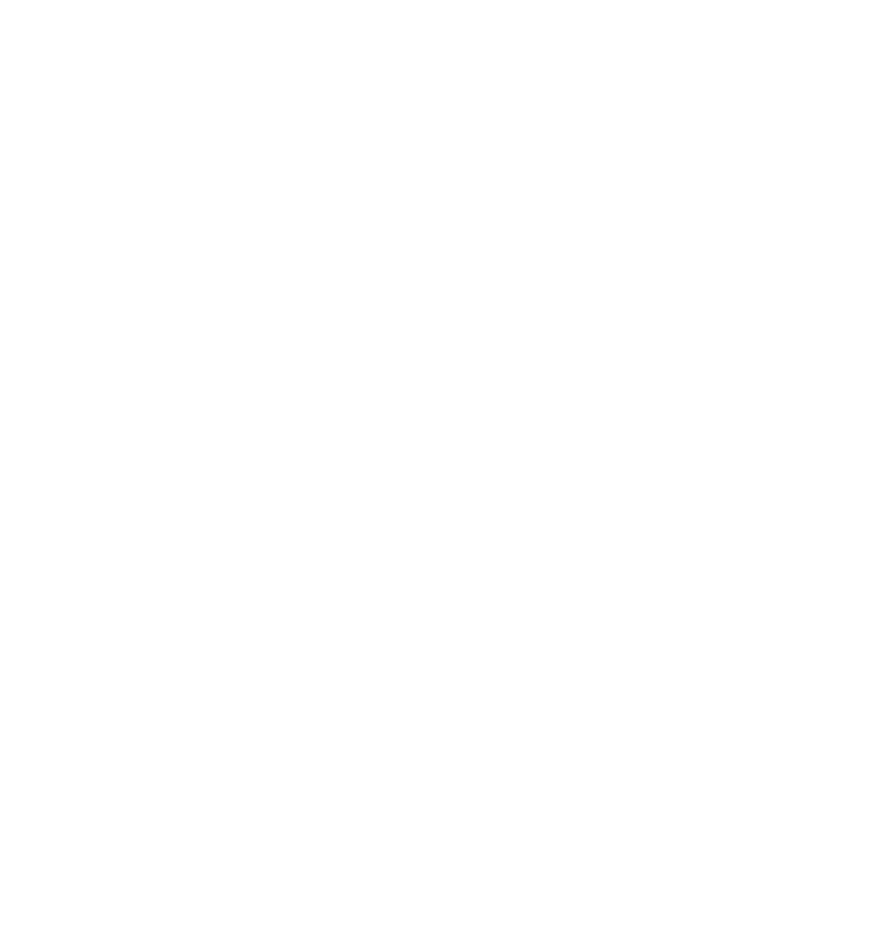
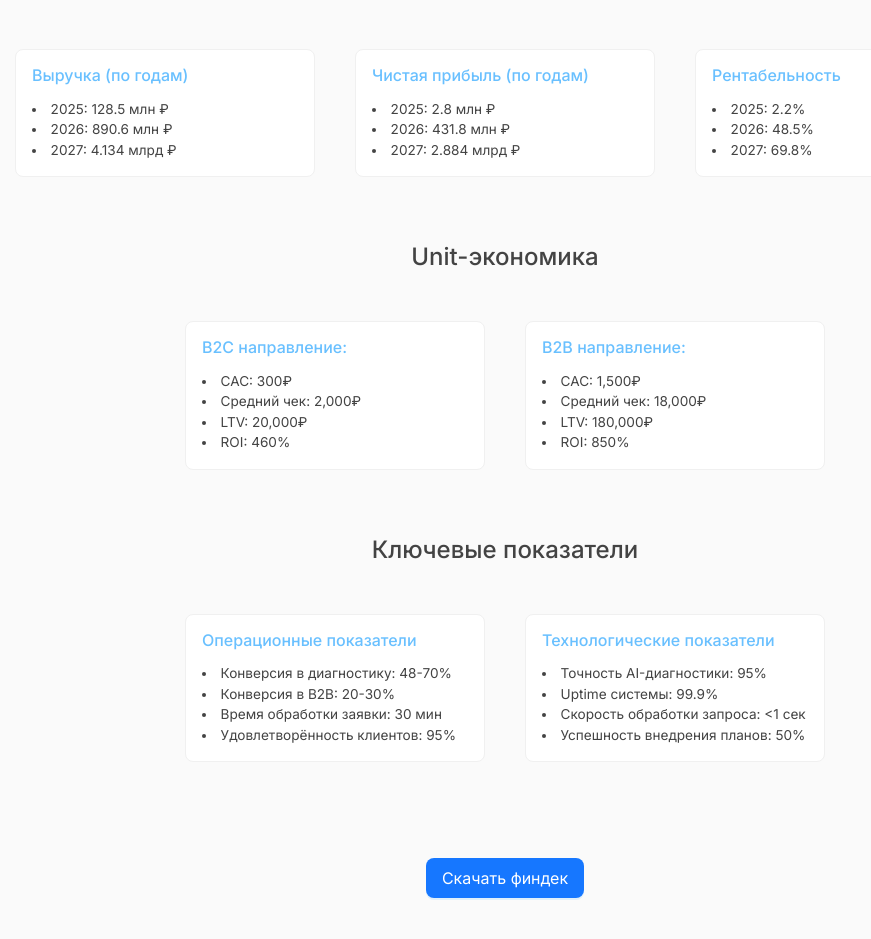
Before and after one commit to zdrnrt/cskn1, a React app: page / in a window 1280 px wide. Shown: the part 10923-11862 px from the top of the page, without its empty margins (135-1006 px from the left). Before the commit the page ends 10696 px from the top, so only its background shows below. Built offline with nearby package versions, Linux system fonts and the light colour scheme.

Commit message:
Блок восемь

```diff
--- a/src/App/App.js
+++ b/src/App/App.js
@@ -47,8 +47,8 @@
         <Five />
         <Six />
         <Seven />
+        <Eight />
         {/*
-        <Eight />
         <Nine />
         <Ten />
         */}
--- a/src/App/Component/Eight/Eight.js
+++ b/src/App/Component/Eight/Eight.js
@@ -1,10 +1,11 @@
 import React from "react";
 import { Typography, Button } from "antd";
 const { Title } = Typography;
+import Tile from "../../Shared/Tile";
+import "./Eight.scss";
 
 const financials = [
   {
-
     title: 'Выручка (по годам)',
     steps: [
       '2025: 128.5 млн ₽',
@@ -79,15 +80,30 @@
 
 
 export default function Eight() {
+  const financialsList = financials.map( (el, i) => <Tile type="digital" key={i} data={el}/>)
+  const unitsList = unit.map( (el, i) => <Tile type="digital" key={i} data={el}/>)
+  const keyList = key.map( (el, i) => <Tile type="digital" key={i} data={el}/>)
   return (
-    <section className="eight">
-      <div className="container eight__content">
-        <Title level={2}>Финансовые показатели и ключевые метрики роста</Title>
-        <Title level={3}>Финансовые прогнозы</Title>
-        <Title level={3}>Unit-экономика</Title>
-        <Title level={3}>Ключевые показатели</Title>
-        <div><Button>Скачать финдек</Button></div>
+    <section className="eight section">
+      <div className="container">
+      <div className=" eight__content">
+        <Title level={2} className="subtitle eight__title">Финансовые показатели и ключевые метрики роста</Title>
+        <Title level={3} className="part-title eight__part-title">Финансовые прогнозы</Title>
+        <div className="eight__list">
+          {financialsList}
+        </div>
+        <Title level={3} className="part-title eight__part-title">Unit-экономика</Title>
+        <div className="eight__list">
+          {unitsList}
+        </div>
+        <Title level={3} className="part-title eight__part-title">Ключевые показатели</Title>
+        <div className="eight__list">
+          {keyList}
+        </div>
+        <div className="eight__controls">
+          <Button type="primary" size="large">Скачать финдек</Button></div>
 
+      </div>
       </div>
     </section>
   )
--- /dev/null
+++ b/src/App/Component/Eight/Eight.scss
@@ -0,0 +1,33 @@
+.eight{
+  background-color: var(--cl-bg-section);
+  .eight__title{
+    margin-bottom: 4rem;
+  }
+  .eight__part-title{
+    margin-bottom: 2rem;
+    @media (min-width: 1200px) {
+      margin-bottom: 3rem;
+    }
+  }
+  &__list{
+    margin-bottom: 4rem;
+    display: flex;
+    flex-flow: row wrap;
+    align-items: flex-start;
+    justify-content: center;
+    gap: 1rem;
+    @media (min-width: 1200px){
+      gap: 2.5rem;
+    }
+    .tile{
+      flex-basis: 100%;
+      @media (min-width: 1200px){
+        flex-basis: 300px;
+      }
+    }
+  }
+  &__controls{
+    padding-top: 2rem;
+    text-align: center;
+  }
+}
```
